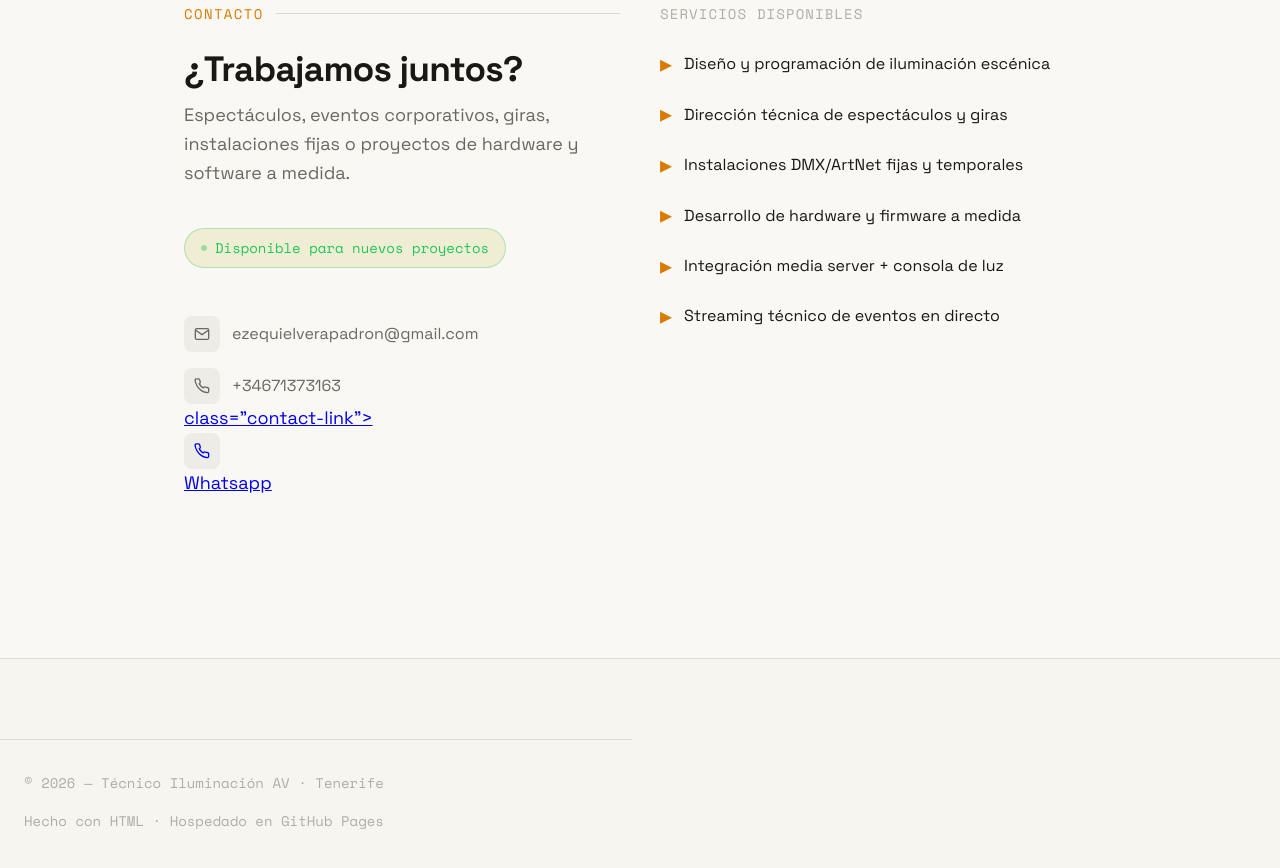
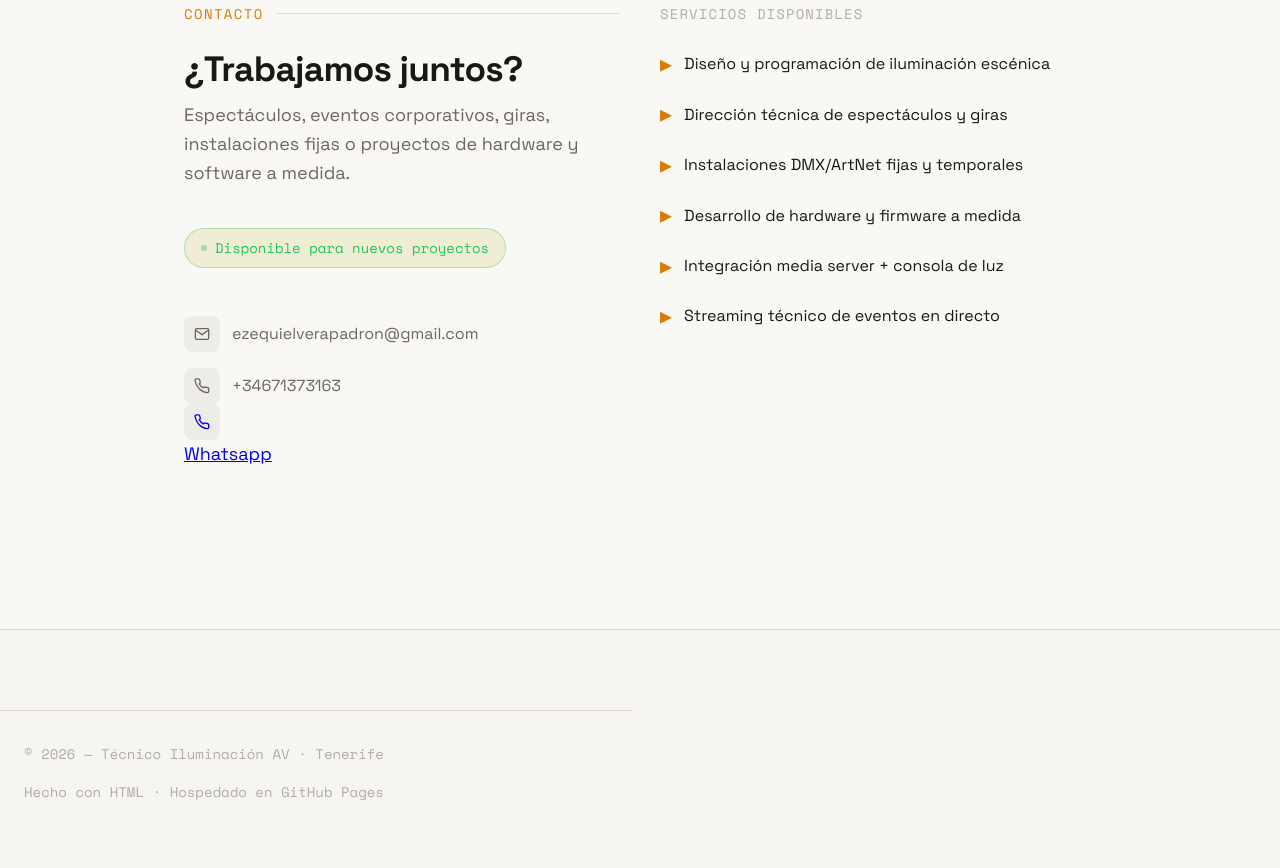
Before and after one commit to zzever/zzever.github.io, a plain HTML site: page index.html in a window 1280 px wide. Shown: the part 5669-6537 px from the top of the page. Drawn offline with nearby package versions, Linux system fonts and the light colour scheme.

Commit message:
Actualizar index.html

```diff
--- a/index.html
+++ b/index.html
@@ -890,7 +890,7 @@
                   +34671373163
                 </a>
               </div>
-              <a href="https://wa.me/34671373163"> class="contact-link">
+              <a href="https://wa.me/34671373163 class="contact-link">
                   <div class="contact-link-icon" aria-hidden="true">
                     <svg width="16" height="16" viewBox="0 0 24 24" fill="none" stroke="currentColor" stroke-width="2"><path d="M22 16.92v3a2 2 0 0 1-2.18 2 19.79 19.79 0 0 1-8.63-3.07A19.5 19.5 0 0 1 4.69 12a19.79 19.79 0 0 1-3.07-8.67A2 2 0 0 1 3.6 1.2h3a2 2 0 0 1 2 1.72 12.84 12.84 0 0 0 .7 2.81 2 2 0 0 1-.45 2.11L7.91 8.78a16 16 0 0 0 6 6l.78-.78a2 2 0 0 1 2.11-.45 12.84 12.84 0 0 0 2.81.7A2 2 0 0 1 22 16l-.08.92z"/></svg>
                   </div>
```
